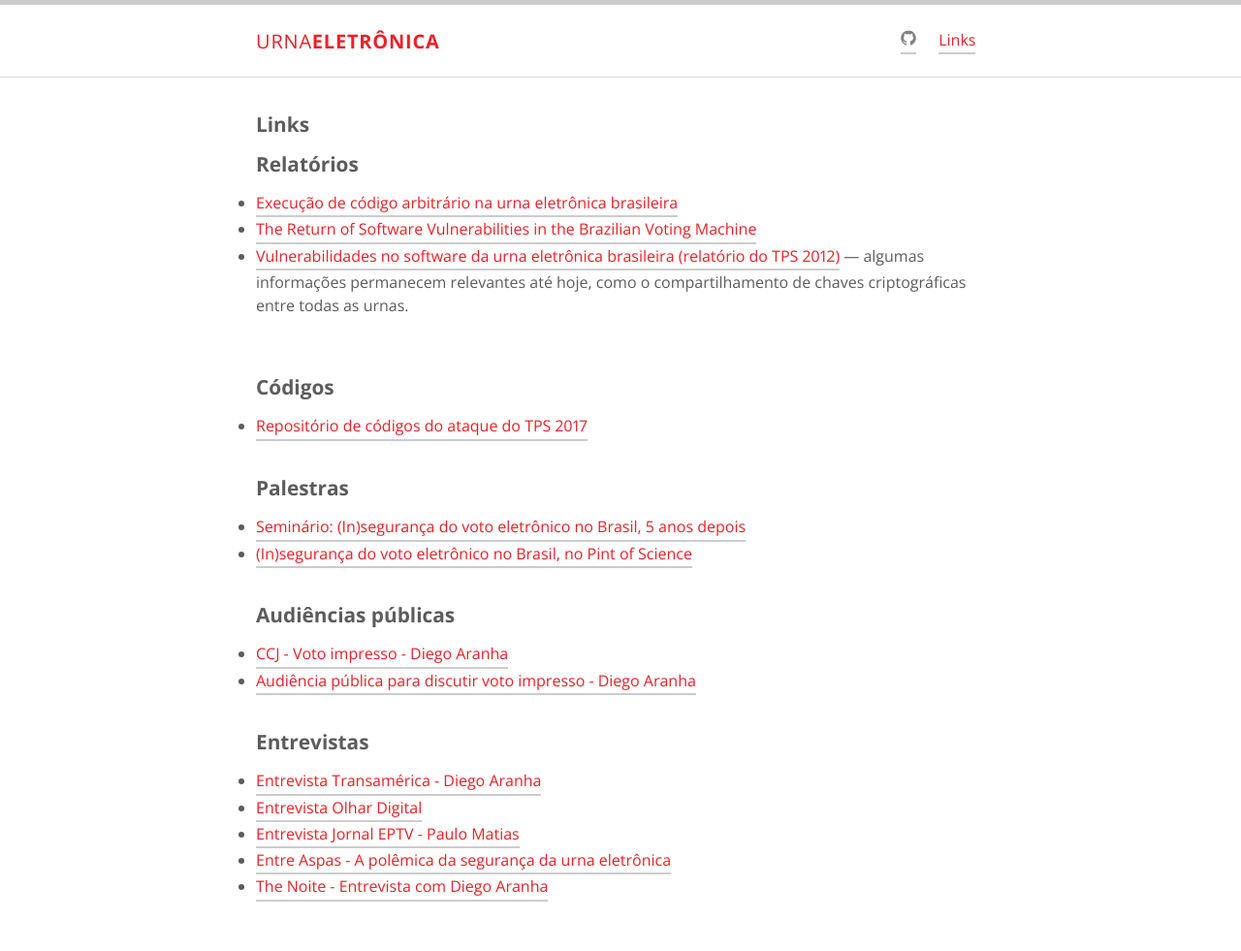
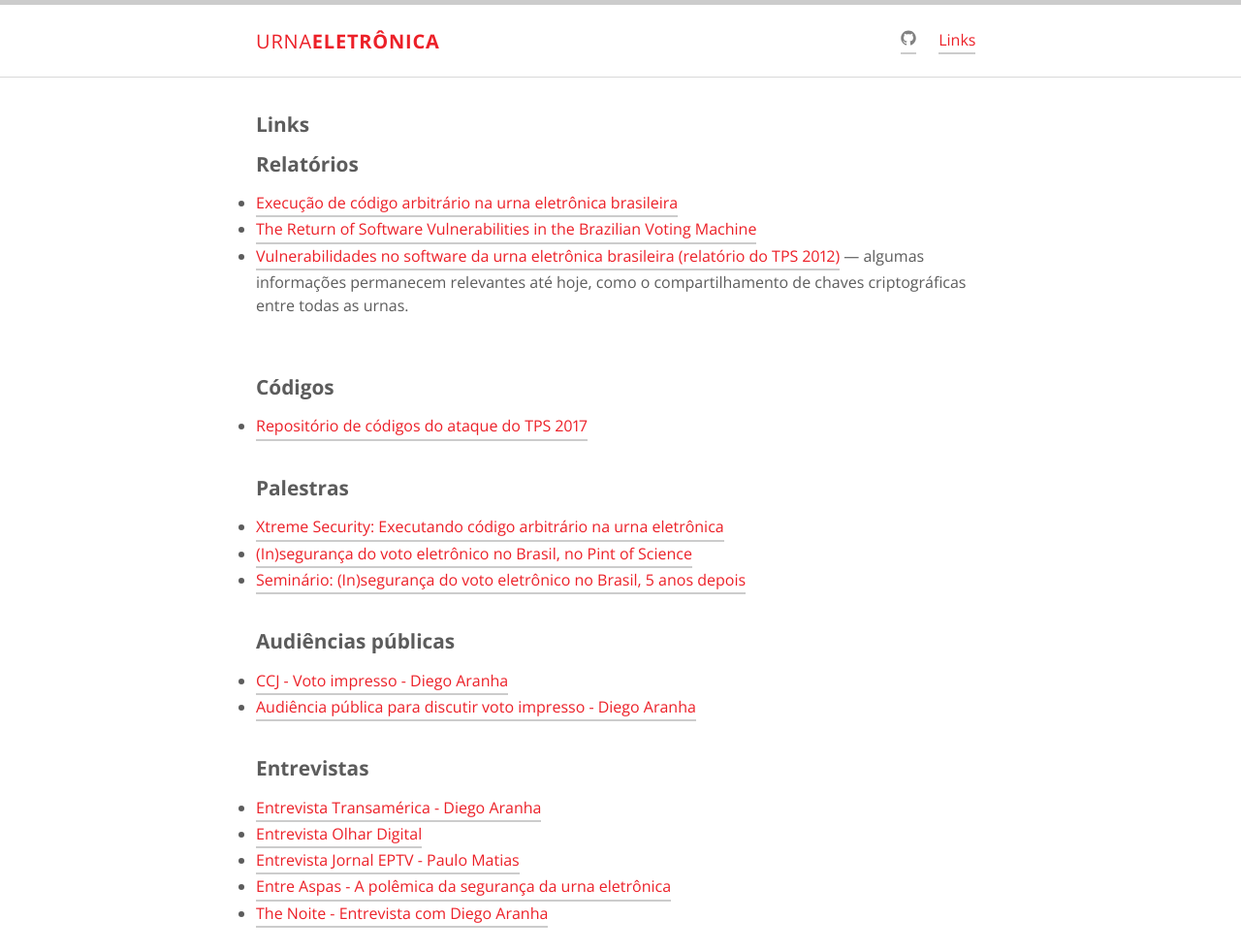
Before and after one commit to epicleet/urna-website, a Jekyll site: the page built from links.md, in a window 1280 px wide. Shown: the whole page at 97% size. Built offline with Jekyll 4.4.1, drawn with Linux system fonts in a browser that asks for light colours; before the commit the page ends 954 px from its top, so only the background shows below that.

Commit message:
Adiciona palestra do Pedro

```diff
--- a/links.md
+++ b/links.md
@@ -21,8 +21,9 @@
 
 # Palestras
 
+* [Xtreme Security: Executando código arbitrário na urna eletrônica](https://www.youtube.com/watch?v=sbj82-0koas)
+* [(In)segurança do voto eletrônico no Brasil, no Pint of Science](https://www.facebook.com/onovolab/videos/183012755591781)
 * [Seminário: (In)segurança do voto eletrônico no Brasil, 5 anos depois](https://www.youtube.com/watch?v=IHrKjyPhm-4)
-* [(In)segurança do voto eletrônico no Brasil, no Pint of Science](https://www.facebook.com/onovolab/videos/183012755591781)
 
 <br />
 
```
